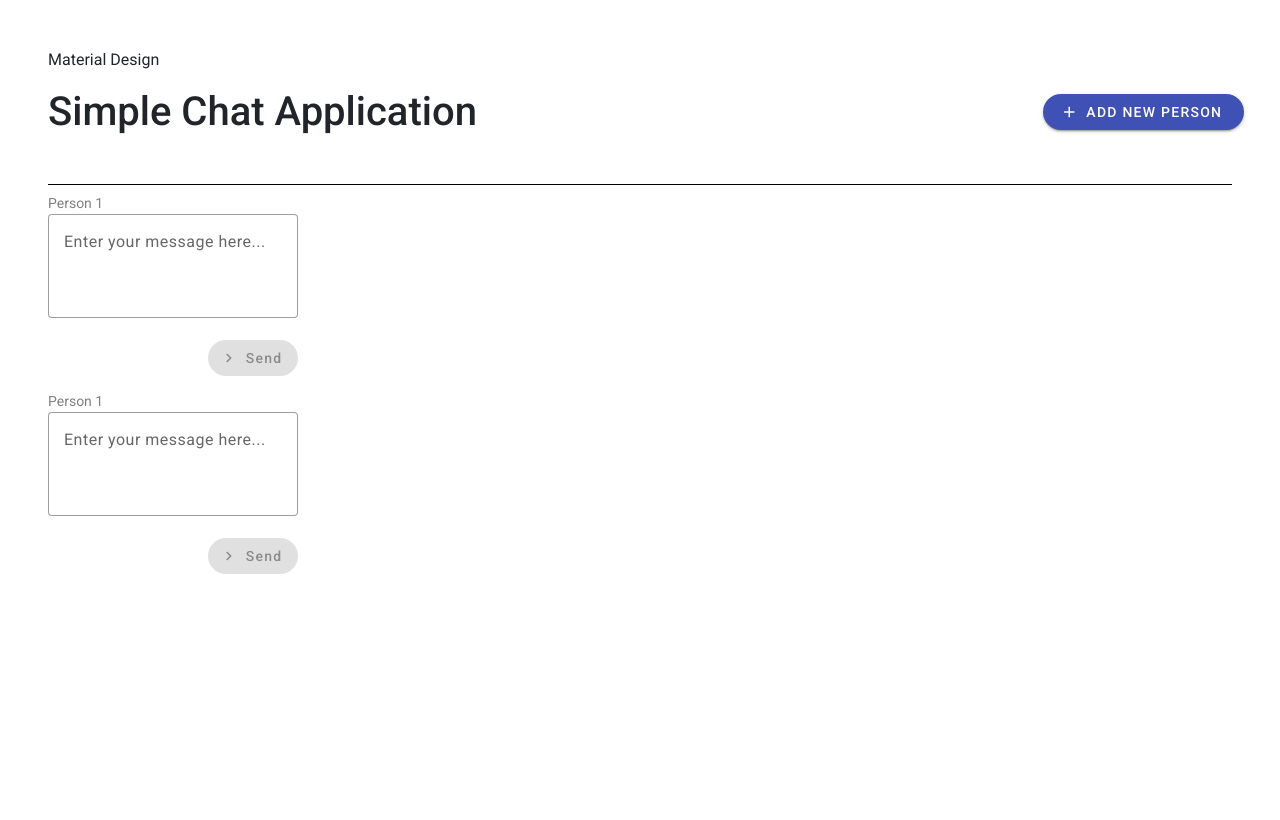
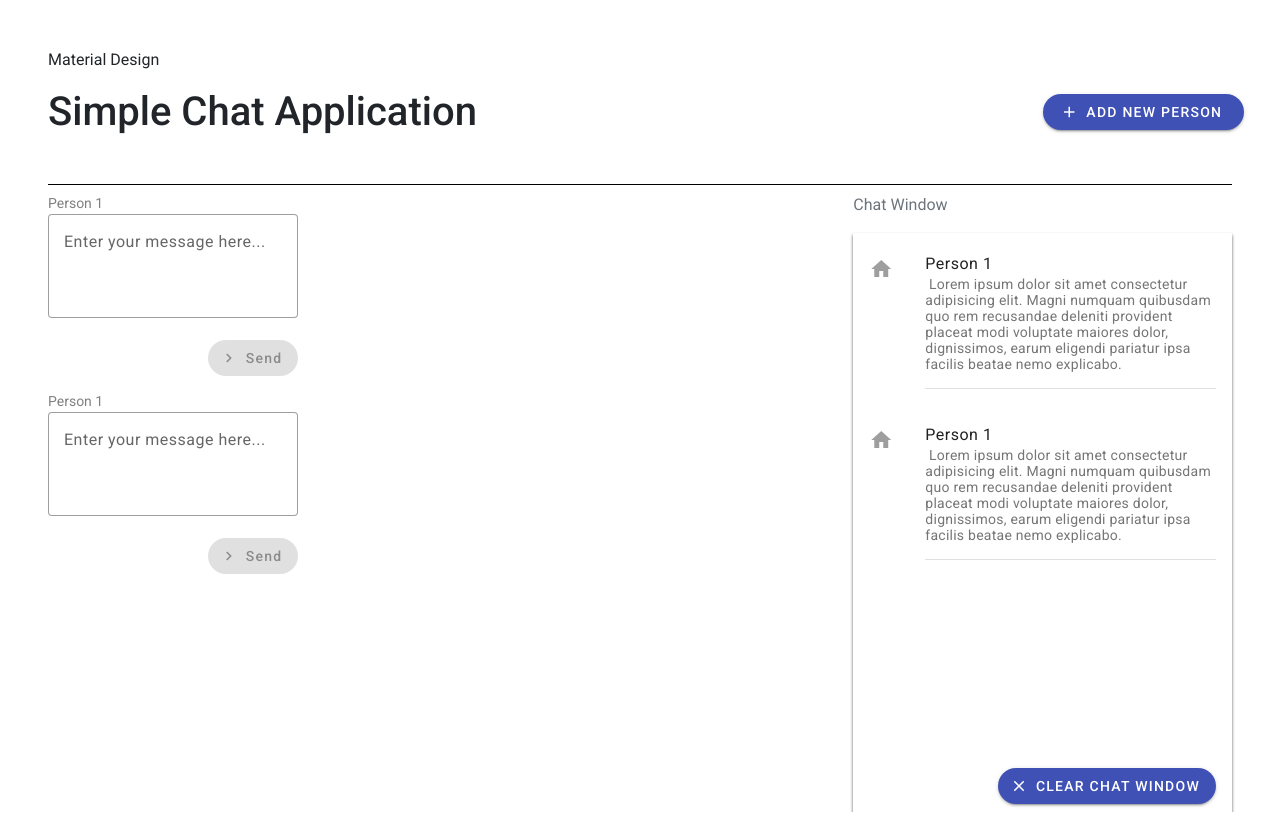
Before and after one commit to avrbovsky/swissReChatApp, an Angular app: page / in a window 1280 px wide. Built offline with nearby package versions, Linux system fonts and the light colour scheme.

Commit message:
feature/Add Chat window list and person item

```diff
--- a/src/app/app.component.html
+++ b/src/app/app.component.html
@@ -1,3 +1,3 @@
-<div class="p-5">
+<div class="h-100 p-5">
   <router-outlet></router-outlet>
 </div>
--- a/src/app/app.module.ts
+++ b/src/app/app.module.ts
@@ -1,5 +1,7 @@
 import { NgModule } from '@angular/core';
 import { BrowserModule } from '@angular/platform-browser';
+import { MatListModule } from '@angular/material/list';
+import { MatIconModule } from '@angular/material/icon';
 
 import { AppRoutingModule } from './app-routing.module';
 import { AppComponent } from './app.component';
@@ -14,6 +16,8 @@ import { BrowserAnimationsModule } from '@angular/platform-browser/animations';
     AppRoutingModule,
     ChatModule,
     BrowserAnimationsModule,
+    MatListModule,
+    MatIconModule,
   ],
   providers: [],
   bootstrap: [AppComponent],
--- a/src/app/chat/chat.component.html
+++ b/src/app/chat/chat.component.html
@@ -19,6 +19,8 @@
       <chatbox />
       <chatbox />
     </div>
-    <div class="col-4"></div>
+    <div class="col-4">
+      <person-list />
+    </div>
   </div>
 </div>
--- /dev/null
+++ b/src/app/chat/person-item/person-item.component.css
@@ -0,0 +1,8 @@
+.mat-mdc-list-item.mdc-list-item--with-three-lines
+  .mat-mdc-list-item-line.mdc-list-item__secondary-text {
+  white-space: normal;
+}
+
+.mdc-list-item.mdc-list-item--with-three-lines {
+  height: inherit;
+}
--- /dev/null
+++ b/src/app/chat/person-item/person-item.component.html
@@ -0,0 +1,11 @@
+<mat-list-item role="listitem">
+  <mat-icon matListItemIcon>home</mat-icon>
+  <span matListItemTitle>Person 1</span>
+  <span matListItemLine class="wrap-text">
+    Lorem ipsum dolor sit amet consectetur adipisicing elit. Magni numquam
+    quibusdam quo rem recusandae deleniti provident placeat modi voluptate
+    maiores dolor, dignissimos, earum eligendi pariatur ipsa facilis beatae nemo
+    explicabo.
+  </span>
+  <mat-divider matListItemLine class="mt-3"></mat-divider>
+</mat-list-item>
--- /dev/null
+++ b/src/app/chat/person-list/person-list.component.css
@@ -0,0 +1,3 @@
+.list-container {
+  box-shadow: 0px 2px 3px rgb(94, 94, 94);
+}
--- /dev/null
+++ b/src/app/chat/person-list/person-list.component.html
@@ -0,0 +1,15 @@
+<div class="h-100">
+  <p class="text-secondary">Chat Window</p>
+  <div class="list-container d-flex justify-content-between flex-column h-100">
+    <mat-list role="list">
+      <person-item />
+      <person-item />
+    </mat-list>
+    <div class="text-end">
+      <button class="mb-2 mx-3 rounded-5" mat-raised-button color="primary">
+        <mat-icon fontIcon="close" />
+        CLEAR CHAT WINDOW
+      </button>
+    </div>
+  </div>
+</div>
```
Also changed, not shown: src/app/chat/chat.module.ts (+13 -3 lines), src/app/chat/person-item/person-item.component.ts (added, +8 -0 lines), src/app/chat/person-list/person-list.component.ts (added, +8 -0 lines), 2 other files (tests, documents, lock files or other folders).
